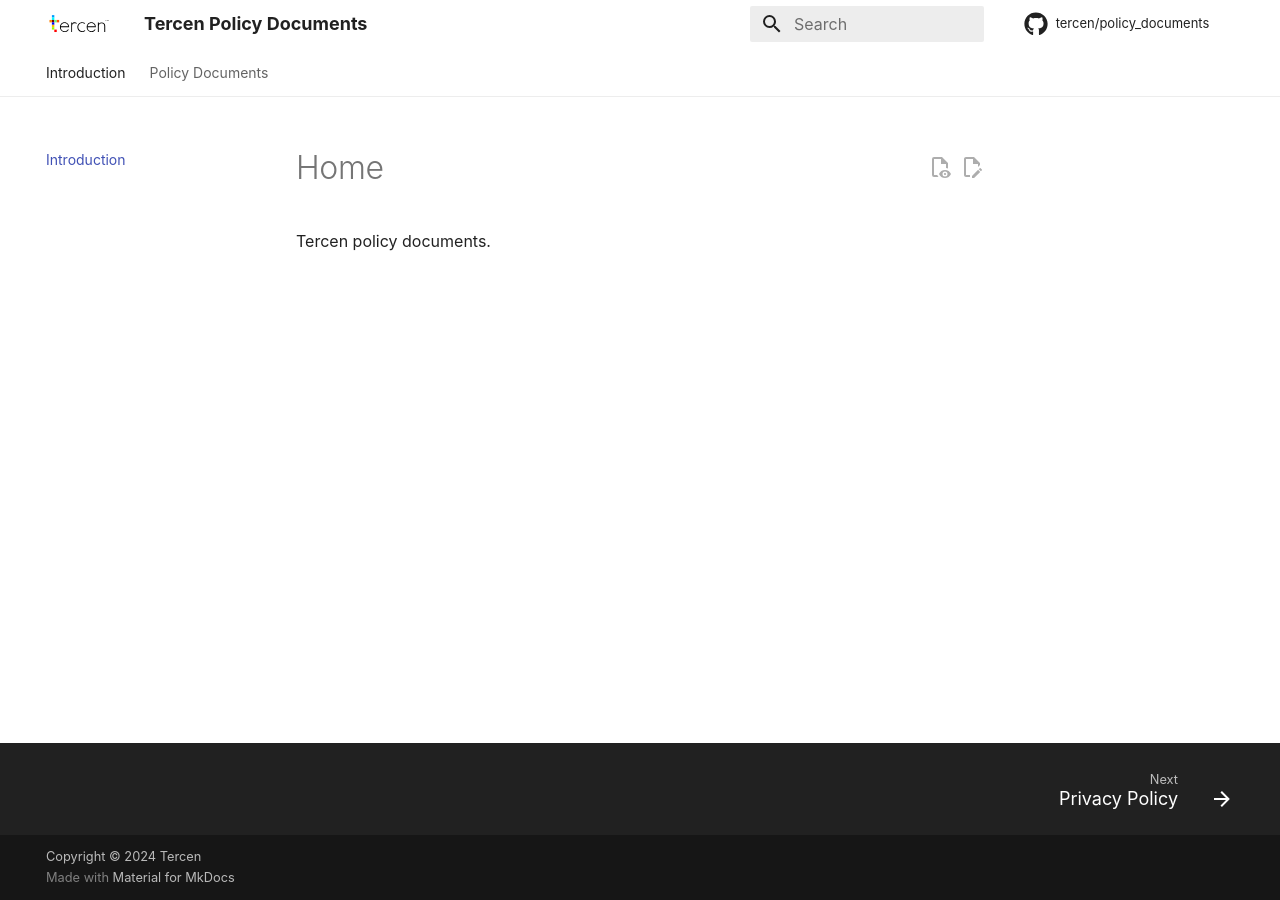
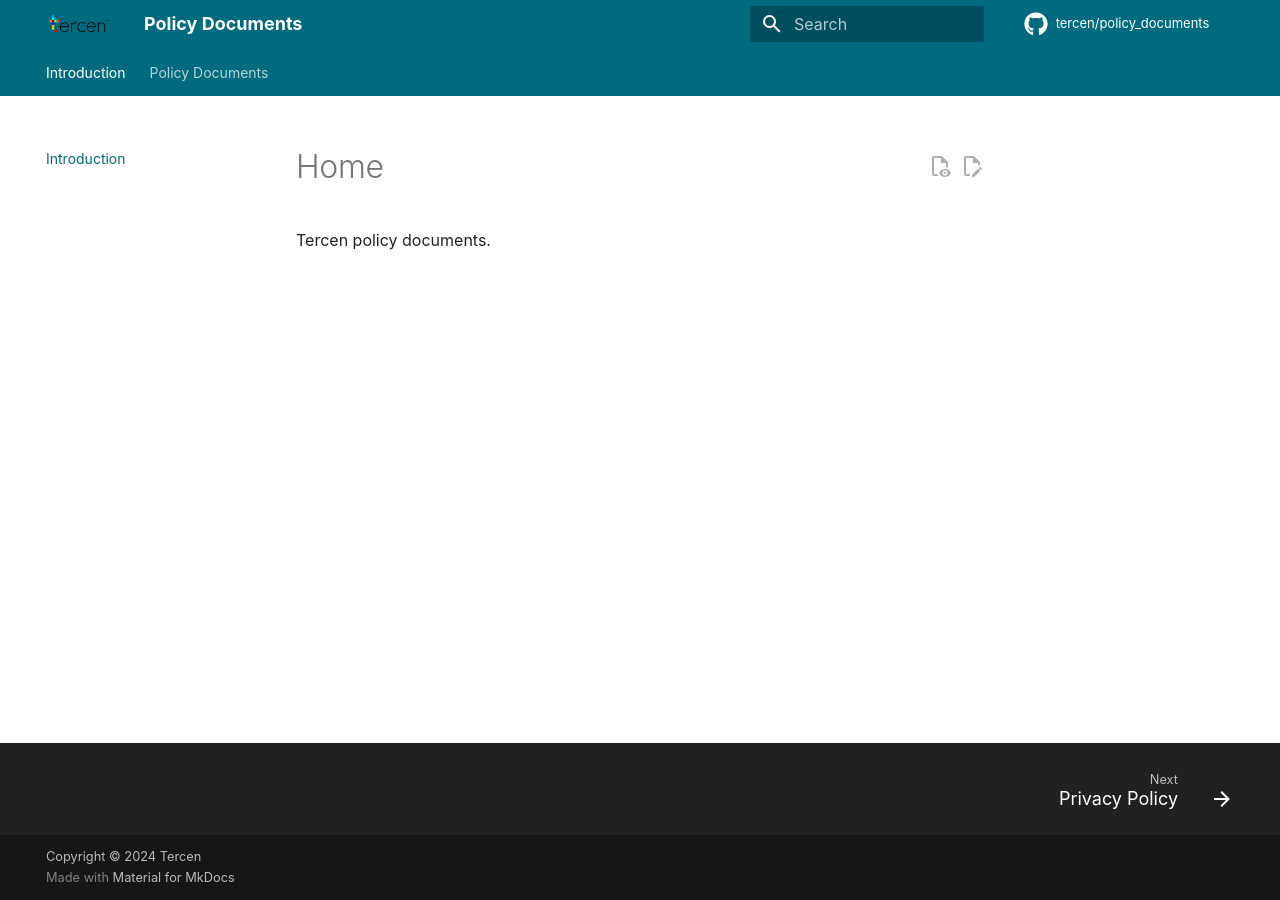
Before and after one commit to tercen/policy_documents, an MkDocs documentation site: the page built from docs/index.md, in a window 1280 px wide. Built offline with MkDocs 1.6.1 and Material for MkDocs 9.7.7, drawn with Linux system fonts in a browser that asks for light colours; comment, search, counter and statistics services are not loaded; the version menu is left out.

Commit message:
custom colour

```diff
--- /dev/null
+++ b/docs/stylesheets/extra.css
@@ -0,0 +1,5 @@
+:root {
+    --md-primary-fg-color:        #006a7f;
+    --md-primary-fg-color--light: #8bbed1;
+    --md-primary-fg-color--dark:  #1e5051;
+}
--- a/mkdocs.yml
+++ b/mkdocs.yml
@@ -1,4 +1,4 @@
-site_name: Tercen Policy Documents
+site_name: Policy Documents
 docs_dir: docs/
 site_url: https://tercen.com
 repo_url: https://github.com/tercen/policy_documents
@@ -19,7 +19,7 @@
   icon:
     repo: fontawesome/brands/github
   palette:
-    primary: white
+    primary: custom
   features:
     - content.tabs.link
     - instant
@@ -40,7 +40,7 @@
     - content.action.edit
     - content.action.view
 extra_css:
-  - stylesheets/style.css
+  - stylesheets/extra.css
 plugins:
   - search
   - git-committers:
```
